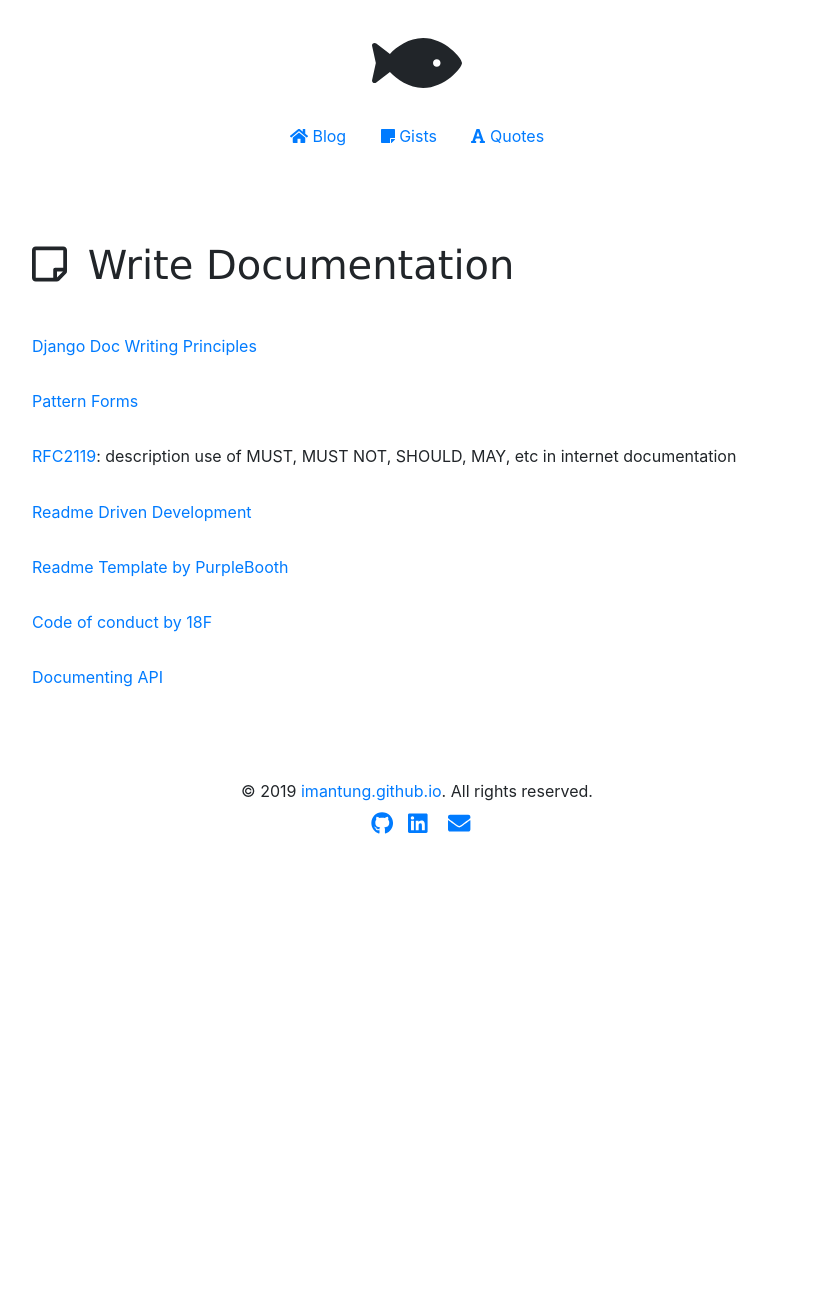
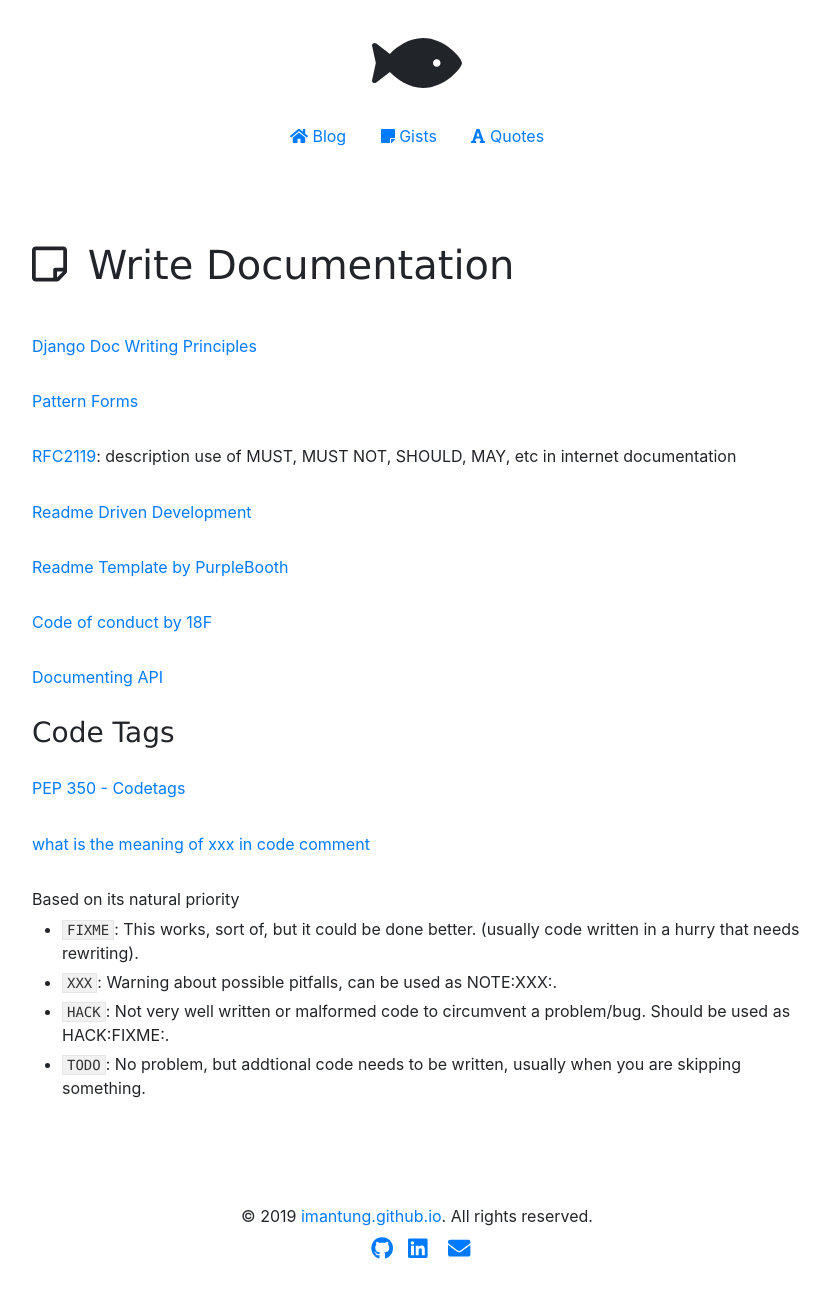
Before and after one commit to imantung/imantung.github.io, a Jekyll site: the page built from gist/write-documentation.md, in a window 1280 px wide. Shown: the whole page, without its empty margins (223-1053 px from the left). Built offline with Jekyll 4.4.1, drawn with Linux system fonts in a browser that asks for light colours; before the commit the page ends 900 px from its top, so only the background shows below that.

Commit message:
update content

```diff
--- a/gist/write-documentation.md
+++ b/gist/write-documentation.md
@@ -16,3 +16,15 @@ title: Write Documentation
 [Code of conduct by 18F](https://github.com/18F/code-of-conduct)
 
 [Documenting API](https://idratherbewriting.com/learnapidoc/)
+
+### Code Tags
+
+[PEP 350 - Codetags](https://legacy.python.org/dev/peps/pep-0350/)
+
+[what is the meaning of xxx in code comment](https://stackoverflow.com/questions/1452934/what-is-the-meaning-of-xxx-in-code-comments)
+
+Based on its natural priority
+- `FIXME`: This works, sort of, but it could be done better. (usually code written in a hurry that needs rewriting).
+- `XXX`: Warning about possible pitfalls, can be used as NOTE:XXX:.
+- `HACK`: Not very well written or malformed code to circumvent a problem/bug. Should be used as HACK:FIXME:.
+- `TODO`: No problem, but addtional code needs to be written, usually when you are skipping something.
```
Also changed, not shown: gist/go-libraries.md (+1 -0 lines), gist/linux.md (+12 -1 lines).
